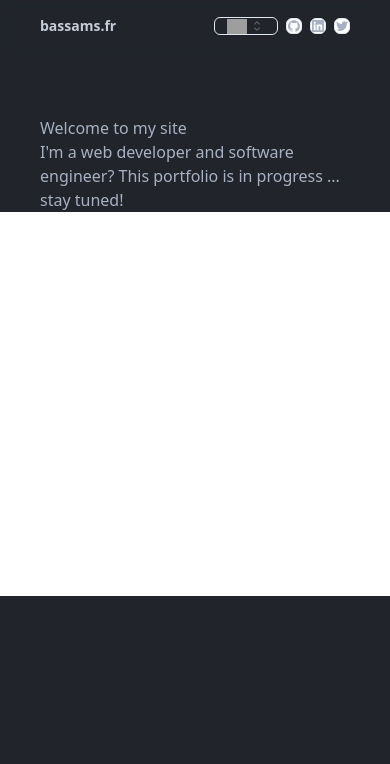
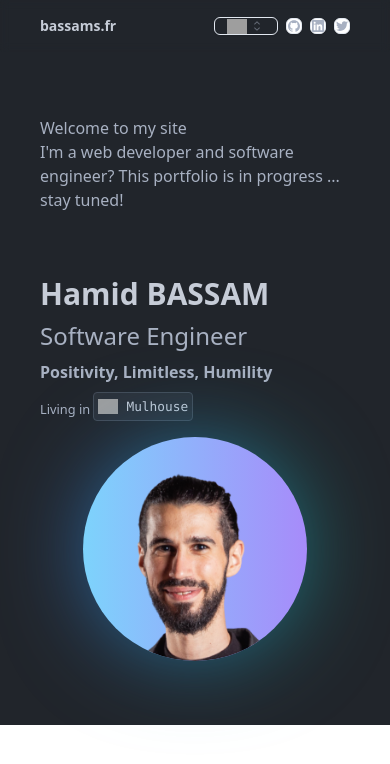
Before and after one commit to hamid-bassam/cv-next-gen, a Next.js app: page /en in a window 390 px wide. Shown: the top 764 px of the page. Built offline with nearby package versions, Linux system fonts and the light colour scheme; grey boxes are pictures that could not be loaded; a web font is replaced by a local one.

Commit message:
Hero section with responsive profile image

```diff
--- a/src/app/[locale]/page.tsx
+++ b/src/app/[locale]/page.tsx
@@ -1,5 +1,6 @@
 import { useTranslations } from "next-intl";
 import { Header } from "../_components/Header";
+import { Hero } from "../_components/Hero";
 import { Section } from "../_components/Section";
 import { Spacing } from "../_components/Spacing";
 
@@ -18,6 +19,9 @@ export default function Home() {
         <h1>{t("Header.title")}</h1>
         <p>{t("Header.subtitle")}</p>
       </Section>
+      <Spacing size="md" />
+      <Hero />
+      <Spacing size="md" />
       <div className=" h-96 bg-white w-full"></div>
 
     </main>
--- /dev/null
+++ b/src/app/_components/Hero.tsx
@@ -0,0 +1,49 @@
+'use client'
+import { Section } from "./Section";
+
+import { useTranslations } from "next-intl";
+import Image from 'next/image';
+import { ComponentPropsWithoutRef, useEffect } from "react";
+import { cn } from "../../lib/utils";
+import pp from './assets/img/pp Hamid-B.png';
+const Code = ({ className, ...props }: ComponentPropsWithoutRef<"span">) => {
+    return <span className={cn("inline-flex items-center gap-1 bg-accent/30 hover:bg-accent/50 transition-colors font-mono  border border-accent p-1 rounded-sm text-primary ")} {...props} />
+};
+
+export const Hero = () => {
+
+    useEffect(() => {
+        const element = document.getElementById("Hero");
+        if (element) {
+            element.scrollIntoView({ behavior: 'smooth' });
+        }
+    }, []);
+
+    const t = useTranslations('Home.Hero');
+
+    return (
+
+        <Section id="Hero" className="flex max-md:flex-col items-start gap-4" >
+            <div className=" flex-[4] flex flex-col gap-2">
+
+                <h2 className="font-caption font-bold text-3xl text-primary">{t("name")}</h2>
+                <h3 className="text-2xl font-caption">{t('title')}</h3>
+                <p className="font-bold text-base">{t('keywords')}</p>
+                <p className="text-[0.8rem]">{t('living')}<Code className=""><img className="w-5 h-auto mr-1 inline-flex" src="https://encrypted-tbn0.gstatic.com/images?q=tbn:ANd9GcTSG24QVtqDWYqBksVSyK1yULlQWKw_HXQ853vdS-3M5dwS_n4MdgL35AF2WfI&s=10" alt="France"></img>{t('city')}</Code></p>
+
+            </div>
+
+            <div className="flex-1 max-md:m-auto ">
+                <div className="relative">
+                    <div className="absolute inset-0 h-full w-full bg-gradient-to-r from-blue-500 to-teal-500 transform scale-[0.80] bg-red-500 rounded-full blur-3xl" />
+                    <div className="relative ml-auto overflow-hidden w-36 h-36 max-w-xs max-md:w-56 max-md:h-56 rounded-full bg-gradient-to-r from-sky-300 to-violet-400 hover:scale-125  transition-transform duration-300 hover:shadow-white hover:brightness-105 ease-in-out">
+
+                        <Image src={pp} alt="hamid BASSAM" className="absolute object-center w-auto h-full scale-110 translate-x-8 translate-y-5 max-md:translate-x-12 max-md:translate-y-12 " />
+                    </div>
+                </div>
+
+            </div>
+        </Section>
+
+    );
+};
--- a/src/content/en.json
+++ b/src/content/en.json
@@ -8,6 +8,13 @@
       "title": "Select Language",
       "english": "English",
       "french": "French"
+    },
+    "Hero": {
+      "name": "Hamid BASSAM",
+      "title": "Software Engineer",
+      "keywords": "Positivity, Limitless, Humility",
+      "living": "Living in ",
+      "city": "Mulhouse"
     }
   }
 }
--- a/src/content/fr.json
+++ b/src/content/fr.json
@@ -8,6 +8,13 @@
       "title": "Sélectionnez la langue",
       "english": "Anglais",
       "french": "Français"
+    },
+    "Hero": {
+      "name": "Hamid BASSAM",
+      "title": "Ingénieur Logiciel",
+      "keywords": "Positivité, Humilité, pas de limites",
+      "living": "Vivant à ",
+      "city": "Mulhouse"
     }
   }
 }
```
Also changed, not shown: src/app/_components/assets/img/Lisa Di Vito-9.jpg (added), src/app/_components/assets/img/pp Hamid-B.png (added).
